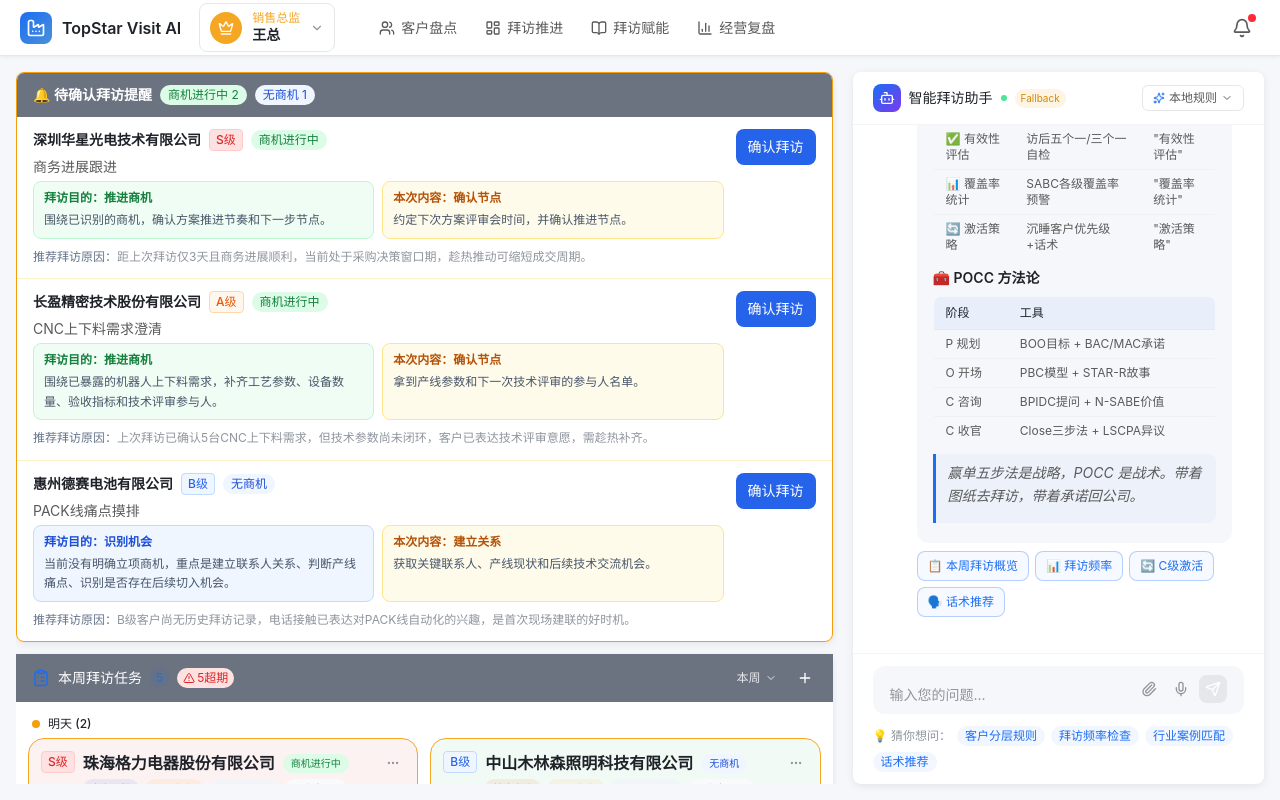
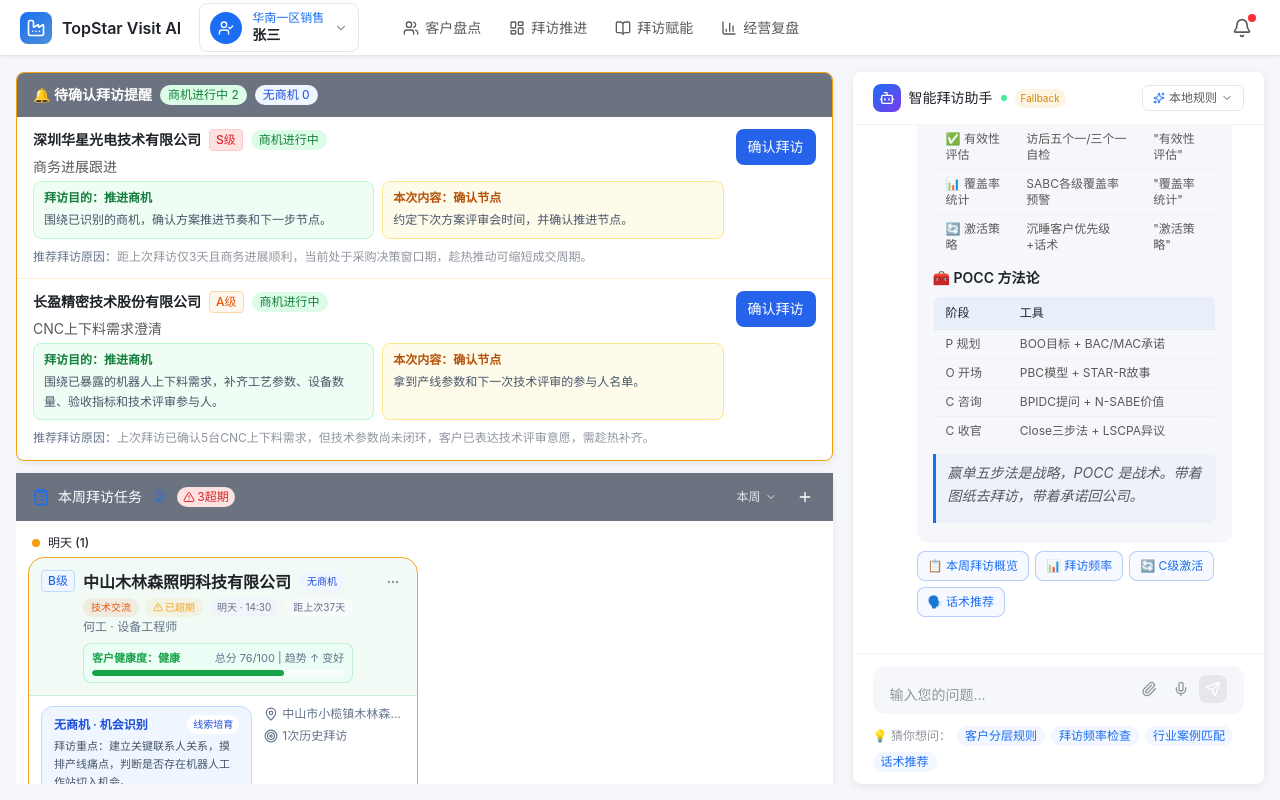
Before and after one commit to cyingyori-cloud/topstar_visit, a React (Vite) app: page / in a window 1280 px wide. Built offline with nearby package versions, Linux system fonts and the light colour scheme.

Commit message:
默认角色改为一线销售，移除顶部总监视角残留

```diff
--- a/src/components/TopNav.tsx
+++ b/src/components/TopNav.tsx
@@ -1,6 +1,6 @@
 import { useState } from 'react';
 import { useAppStore } from '../stores/appStore';
-import { Factory, Bell, ChevronDown, BarChart3, BookOpen, Users, LayoutDashboard, Crown, Shield, UserCheck } from 'lucide-react';
+import { Factory, Bell, ChevronDown, BarChart3, BookOpen, Users, LayoutDashboard, UserCheck } from 'lucide-react';
 import { salesReps } from '../data/roles';
 
 const navItems = [
@@ -10,24 +10,11 @@
   { label: '经营复盘', icon: BarChart3 },
 ];
 
-const roleIcons: Record<number, any> = {
-  1: Crown,      // 销售总监
-  2: Shield,     // 区域总监
-  3: UserCheck,  // 销售人员
-};
-
-const roleColors: Record<number, string> = {
-  1: '#F5A623',  // 金色
-  2: '#DC2626',  // 红色
-  3: '#1B6EF3',  // 蓝色
-};
+const roleColor = '#1B6EF3';
 
 export default function TopNav() {
   const { activeNav, setActiveNav, currentRep, switchRep } = useAppStore();
   const [showProfile, setShowProfile] = useState(false);
-
-  const currentIcon = roleIcons[currentRep.level] || UserCheck;
-  const currentColor = roleColors[currentRep.level] || '#1B6EF3';
 
   return (
     <>
@@ -44,11 +31,11 @@
                 onClick={() => setShowProfile(!showProfile)}
                 className="flex items-center gap-2.5 px-2.5 py-1.5 rounded-lg border border-gray-200 hover:bg-gray-50 transition-all"
               >
-                <div className="w-8 h-8 rounded-full flex items-center justify-center text-white flex-shrink-0" style={{ backgroundColor: currentColor }}>
-                  {(() => { const Icon = currentIcon; return <Icon className="w-4 h-4" />; })()}
+                <div className="w-8 h-8 rounded-full flex items-center justify-center text-white flex-shrink-0" style={{ backgroundColor: roleColor }}>
+                  <UserCheck className="w-4 h-4" />
                 </div>
                 <div className="text-left leading-tight">
-                  <div className="text-xs font-medium" style={{ color: currentColor }}>{currentRep.role}</div>
+                  <div className="text-xs font-medium" style={{ color: roleColor }}>{currentRep.role}</div>
                   <div className="text-sm font-semibold -mt-px" style={{ color: '#1F2329' }}>{currentRep.name}</div>
                 </div>
                 <ChevronDown className="w-3.5 h-3.5 flex-shrink-0" style={{ color: '#8F959E' }} />
@@ -64,14 +51,14 @@
                     const reps = salesReps.filter(r => r.level === level);
                     if (reps.length === 0) return null;
                     const levelLabel = '一线销售';
-                    const Color = roleColors[level];
+                    const Color = roleColor;
                     return (
                       <div key={level}>
                         <div className="px-3 py-1.5 text-xs" style={{ backgroundColor: '#F9FAFB', color: '#B0B5BE' }}>
                           {levelLabel}
                         </div>
                         {reps.map(rep => {
-                          const Icon = roleIcons[rep.level] || UserCheck;
+                          const Icon = UserCheck;
                           const isActive = rep.id === currentRep.id;
                           return (
                             <button
--- a/src/stores/appStore.ts
+++ b/src/stores/appStore.ts
@@ -1106,7 +1106,7 @@
 
 /* ---------- store ---------- */
 
-const defaultRep = salesReps[0];
+const defaultRep = salesReps.find(rep => rep.level === 3) || salesReps[0];
 
 export const useAppStore = create<AppState>((set, get) => {
   const init = computeFiltered(defaultRep);
```
Also changed, not shown: .workbuddy/memory/2026-05-15.md.
